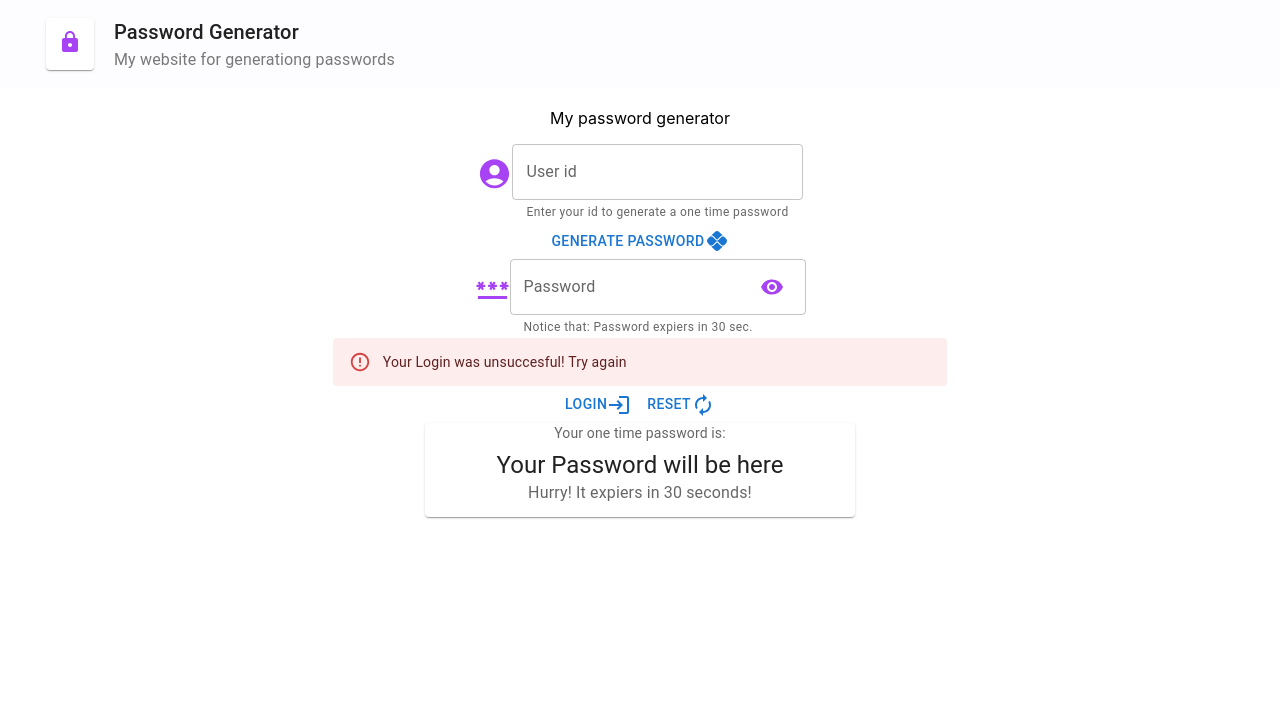
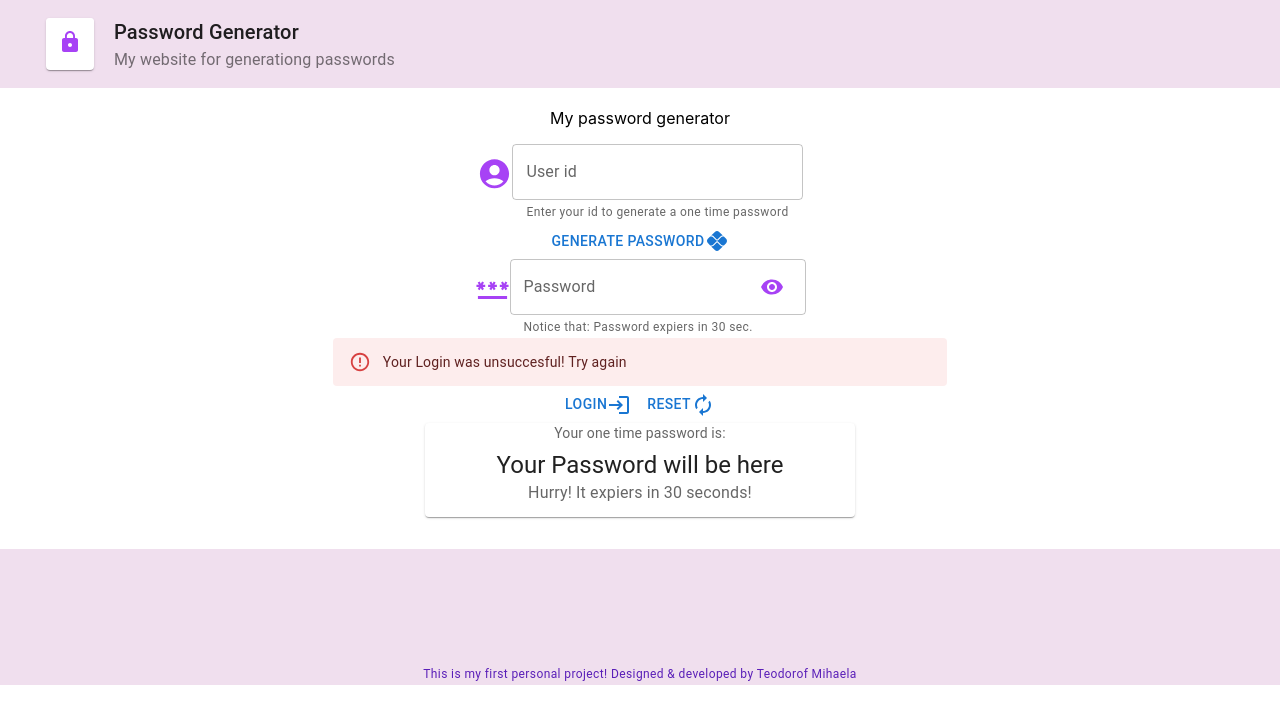
Before and after one commit to teodorofmihaela/PasswordProject, a React (Create React App) app in the folder Front-end/password-generator/: page / in a window 1280 px wide. Shown: the top 724 px of the page. Built offline with nearby package versions, Linux system fonts and the light colour scheme.

Commit message:
Added Footer

```diff
--- a/Front-end/password-generator/src/App.css
+++ b/Front-end/password-generator/src/App.css
@@ -1,7 +1,12 @@
 .App {
   text-align: center;
-  background-color: #DDF;
+  /* background-color: #DDF; */
   height: 100%;
+}
+
+.Footer{
+  position: absolute;
+    padding-top: 40%;
 }
 
 
--- a/Front-end/password-generator/src/App.js
+++ b/Front-end/password-generator/src/App.js
@@ -1,6 +1,7 @@
 import './App.css';
 import Navbar from './components/Navbar';
 import Form from './components/Form';
+import Footer from './components/Footer';
 
 
 
@@ -8,7 +9,8 @@ function App() {
   return (
     <div className="App">
       <Navbar />
-      <Form />
+      <Form  className="Form"/>
+      <Footer className="Footer"/>
     </div>
   );
 }
--- /dev/null
+++ b/Front-end/password-generator/src/components/Footer.js
@@ -0,0 +1,13 @@
+import React, { Component } from 'react';
+import { Typography } from '@mui/material';
+
+function Footer() {
+
+    return (
+        <Typography variant="caption" display="block"
+        style={{ color: "#5a1fb8" , backgroundColor: "#FFF", height:"3%", paddingTop:"9.7em", backgroundColor:"#f0dfee"}}>
+            This is my first personal project! Designed & developed by Teodorof Mihaela
+        </Typography>
+    )
+}
+export default Footer;
--- a/Front-end/password-generator/src/components/Form.css
+++ b/Front-end/password-generator/src/components/Form.css
@@ -17,3 +17,8 @@
     padding-left: 15%;
     padding-right: 15%;
 }
+#c-icon{
+    color: #a742f5;
+     padding-top: 2%;/*
+    padding-left: 10%;*/
+}
--- a/Front-end/password-generator/src/components/Form.js
+++ b/Front-end/password-generator/src/components/Form.js
@@ -17,6 +17,8 @@ import Alert from '@mui/material/Alert';
 import AutorenewIcon from '@mui/icons-material/Autorenew';
 import LoginIcon from '@mui/icons-material/Login';
 import PixIcon from '@mui/icons-material/Pix';
+import CopyrightIcon from '@mui/icons-material/Copyright';
+import { spacing } from '@mui/system';
 import "./Form.css";
 
 function Form() {
@@ -191,7 +193,7 @@ function Form() {
                 </Stack>
             </Grid>
         </FormGroup>
-    );
+            );
 }
 
 export default Form;
--- a/Front-end/password-generator/src/components/Navbar.css
+++ b/Front-end/password-generator/src/components/Navbar.css
@@ -4,7 +4,8 @@
 }
 
 .paper * {
-    background-color: #fdfdff;
+    background-color: #f0dfee;
+     /* #fdfdff; */
 }
 
 .container {
```
